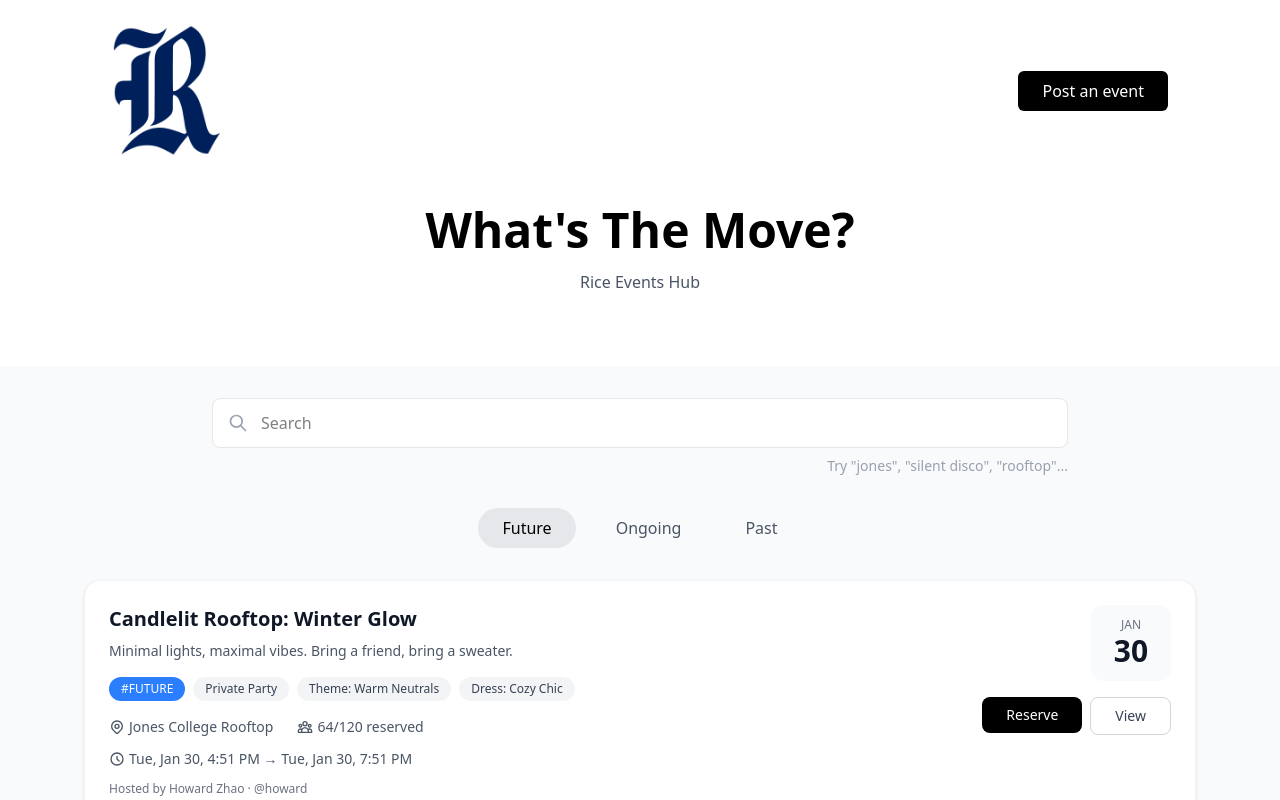
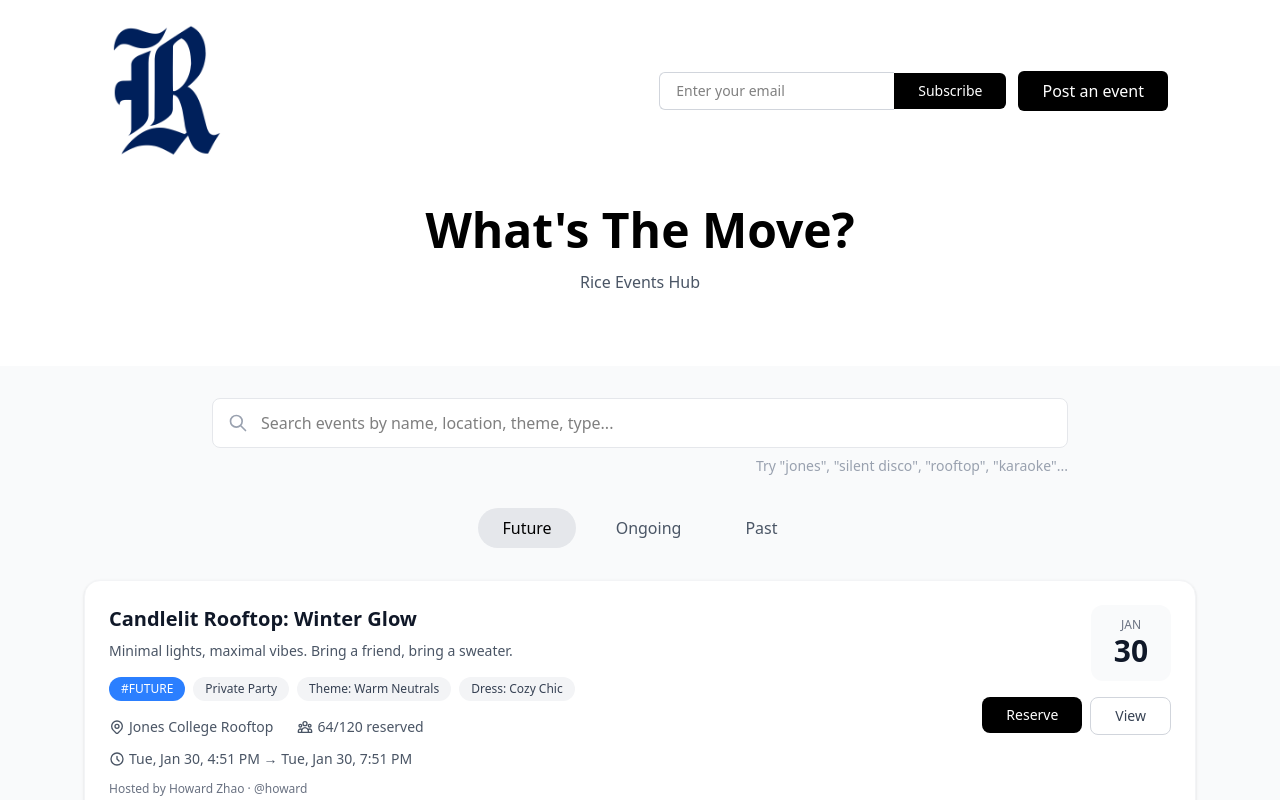
Before and after one commit to Ss1now/events_hub, a Next.js app: page / in a window 1280 px wide. Shown: the top 800 px of the page. Built offline with nearby package versions, Linux system fonts and the light colour scheme.

Commit message:
changed search bar & create api folder

```diff
--- a/components/bloglist.jsx
+++ b/components/bloglist.jsx
@@ -6,8 +6,23 @@ import { useState } from 'react';
 const BlogList = () => {
 
         const [menu, setMenu] = useState("future");
+        const [searchTerm, setSearchTerm] = useState("");
 
         console.log('blog_data:', blog_data);
+
+        // Filter events by status and search term
+        const filteredEvents = blog_data.filter((item) => {
+            const matchesStatus = item.status === menu;
+            const matchesSearch = searchTerm === "" ||
+                item.title.toLowerCase().includes(searchTerm.toLowerCase()) ||
+                item.description.toLowerCase().includes(searchTerm.toLowerCase()) ||
+                item.eventType.toLowerCase().includes(searchTerm.toLowerCase()) ||
+                item.location.toLowerCase().includes(searchTerm.toLowerCase()) ||
+                item.theme.toLowerCase().includes(searchTerm.toLowerCase()) ||
+                item.dressCode.toLowerCase().includes(searchTerm.toLowerCase()) ||
+                item.host.toLowerCase().includes(searchTerm.toLowerCase());
+            return matchesStatus && matchesSearch;
+        });
 
     return (
         <div className='bg-gray-50 min-h-screen py-8'>
@@ -19,11 +34,13 @@ const BlogList = () => {
                     </svg>
                     <input
                         type='text'
-                        placeholder='Search'
+                        placeholder='Search events by name, location, theme, type...'
+                        value={searchTerm}
+                        onChange={(e) => setSearchTerm(e.target.value)}
                         className='w-full pl-12 pr-4 py-3 rounded-lg border border-gray-200 bg-white focus:outline-none focus:ring-2 focus:ring-gray-300'
                     />
                 </div>
-                <p className='text-sm text-gray-400 mt-2 text-right'>Try "jones", "silent disco", "rooftop"...</p>
+                <p className='text-sm text-gray-400 mt-2 text-right'>Try "jones", "silent disco", "rooftop", "karaoke"...</p>
             </div>
 
             {/* Filter Tabs */}
@@ -36,7 +53,8 @@ const BlogList = () => {
             {/* Event Cards */}
             <div className='max-w-6xl mx-auto px-5'>
                 <div className='space-y-6'>
-                    {blog_data.filter((item)=> item.status === menu).map((item,index)=>{
+                    {filteredEvents.length > 0 ? (
+                        filteredEvents.map((item,index)=>{
                             return <BlogItem
                                 key={index}
                                 id={item.id}
@@ -57,7 +75,12 @@ const BlogList = () => {
                                 hostUsername={item.hostUsername}
                                 eventDate={item.eventDate}
                             />
-                    })}
+                        })
+                    ) : (
+                        <div className='text-center py-12'>
+                            <p className='text-gray-500 text-lg'>No events found matching your search.</p>
+                        </div>
+                    )}
                 </div>
             </div>
         </div>
--- a/components/header.jsx
+++ b/components/header.jsx
@@ -1,15 +1,36 @@
 import { assets } from '../assets/assets';
 import Image from 'next/image';
-import React from 'react';
+import React, { useState } from 'react';
 
 const Header = () => {
+    const [email, setEmail] = useState('');
+
+    const handleEmailSubmit = (e) => {
+        e.preventDefault();
+        console.log('Email subscribed:', email);
+        setEmail('');
+    };
+
     return (
         <div className='py-6 px-5 md:px-12 lg:px-28 bg-white'>
             <div className='flex justify-between items-center mb-8'>
                 <div className='flex items-center gap-3'>
                     <Image src={assets.logo} width={120} height={40} alt='Rice Party Logo' className='w-24 sm:w-28 h-auto object-contain'/>
                 </div>
-                <button className='bg-black text-white font-medium py-2 px-6 rounded-md hover:bg-gray-800 transition-colors'>Post an event</button>
+                <div className='flex items-center gap-3'>
+                    <form onSubmit={handleEmailSubmit} className='flex items-center'>
+                        <input
+                            type='email'
+                            placeholder='Enter your email'
+                            value={email}
+                            onChange={(e) => setEmail(e.target.value)}
+                            className='px-4 py-2 rounded-l-md border border-gray-300 border-r-0 focus:outline-none focus:ring-2 focus:ring-gray-300 text-sm'
+                            required
+                        />
+                        <button type='submit' className='bg-black text-white font-medium py-2 px-6 rounded-r-md hover:bg-gray-800 transition-colors text-sm'>Subscribe</button>
+                    </form>
+                    <button className='bg-black text-white font-medium py-2 px-6 rounded-md hover:bg-gray-800 transition-colors'>Post an event</button>
+                </div>
             </div>
             <div className='text-center my-12'>
                 <h1 className='text-4xl sm:text-5xl font-bold mb-3'>What's The Move?</h1>
```
Also changed, not shown: app/api/blog/route.js (added). Lines whose indentation alone changed are shown as unchanged.
